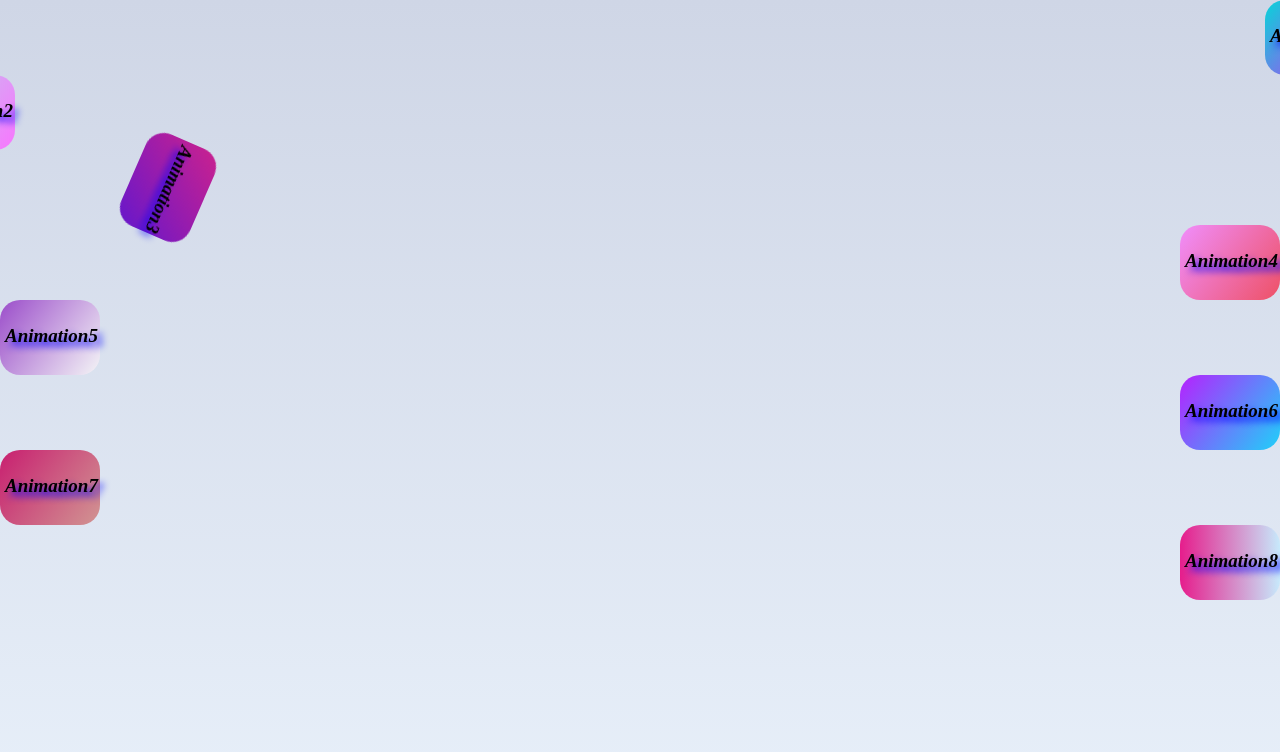
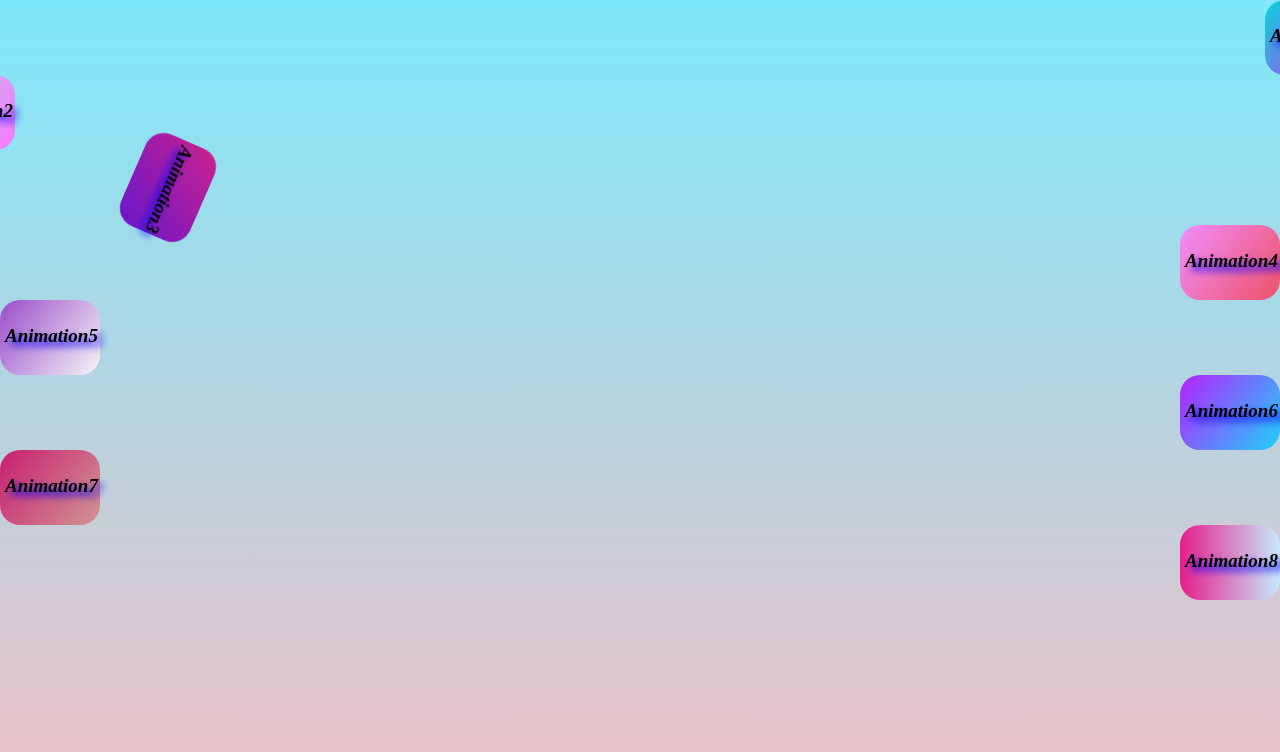
Before and after one commit to Mariam1115/proj-Animation, a plain HTML site: page index.html in a window 1280 px wide. Shown: the top 752 px of the page. Drawn offline with Linux system fonts and the light colour scheme.

Commit message:
create project

```diff
--- a/css/style.css
+++ b/css/style.css
@@ -13,7 +13,7 @@ body{
 .animation{
     width: 100%;
     height: 100%;
-    background: -webkit-linear-gradient( #CFD6E6, #E7EFF9);
+    background: -webkit-linear-gradient( #7ee8fa, #Eec0c6);
 }
 .animation1{
     width: 100px;
```
